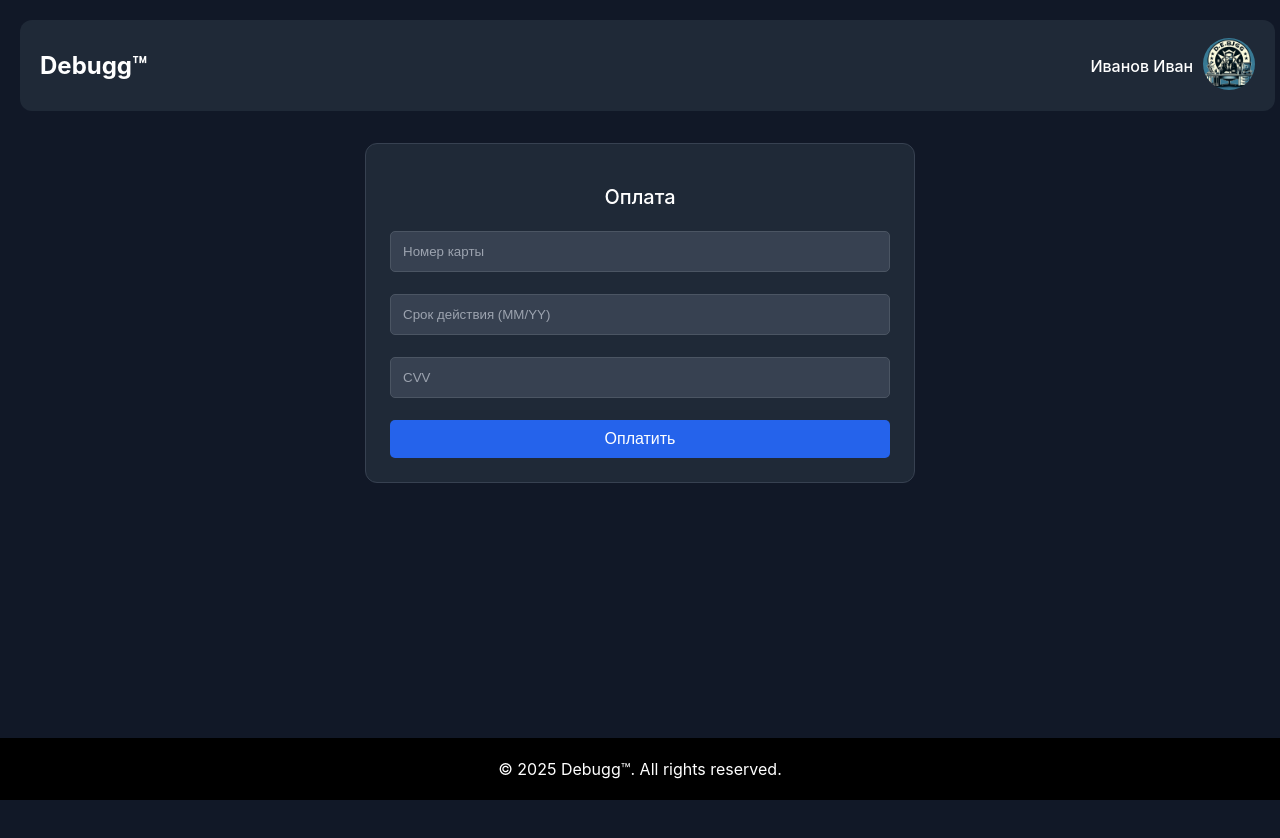
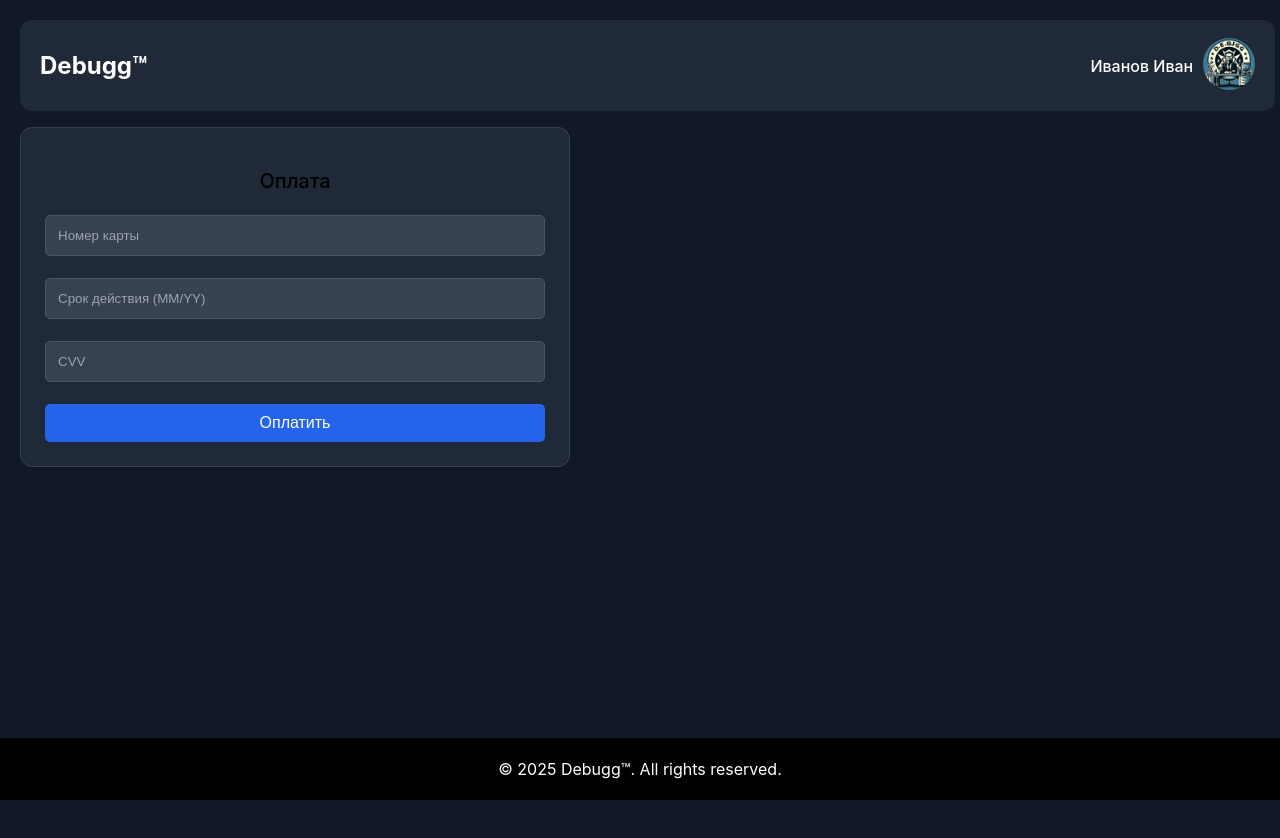
Before and after one commit to IMDash5/DeBugg, a React (Create React App) app in the folder frontend/: page /payment in a window 1280 px wide. Shown: the top 838 px of the page. After the commit the page ends 800 px from the top, so only its background shows below. Built offline with nearby package versions, Linux system fonts and the light colour scheme.

Commit message:
Убрал ненужный container в Payment

```diff
--- a/frontend/src/index.js
+++ b/frontend/src/index.js
@@ -12,6 +12,4 @@ root.render(
   </React.StrictMode>
 );
 
-// траблю с хедером
-
 reportWebVitals();
--- a/frontend/src/pages/Payment.js
+++ b/frontend/src/pages/Payment.js
@@ -20,7 +20,6 @@ export default function Payment() {
   };
 
   return (
-    <div className="container">
     <div className="payment-wrapper">
       <h2 className="subtitle">Оплата</h2>
       <div className="payment-form">
@@ -50,6 +49,5 @@ export default function Payment() {
         </button>
       </div>
     </div>
-    </div>
   );
 }
```
Lines whose indentation alone changed are shown as unchanged.
